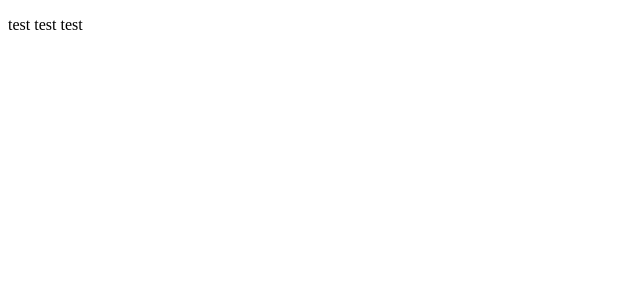
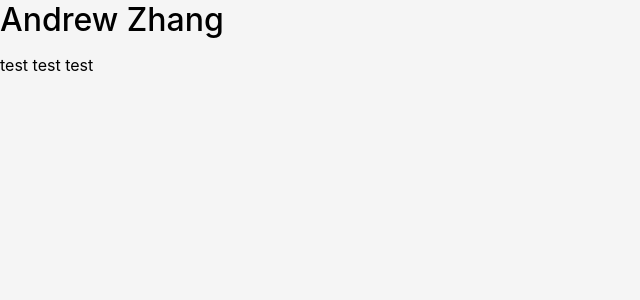
Before and after one commit to axz9582/website, a React (Create React App) app in the folder client/: page / in a window 1280 px wide. Shown: the top 300 px of the page, without its empty margins (0-640 px from the left). Built offline with nearby package versions, Linux system fonts and the light colour scheme.

Commit message:
update to include css stuff

```diff
--- a/client/src/App.css
+++ b/client/src/App.css
@@ -1,5 +1,6 @@
 .App {
-  text-align: center;
+  min-height: 100vh;
+  background-color: #f5f5f5;
 }
 
 .App-logo {
@@ -7,32 +8,32 @@
   pointer-events: none;
 }
 
-@media (prefers-reduced-motion: no-preference) {
-  .App-logo {
-    animation: App-logo-spin infinite 20s linear;
-  }
-}
-
-.App-header {
-  background-color: #282c34;
-  min-height: 100vh;
-  display: flex;
-  flex-direction: column;
-  align-items: center;
-  justify-content: center;
-  font-size: calc(10px + 2vmin);
-  color: white;
+.App-header h1 {
+  margin: 0;
+  font-size: 2rem;
+  font-weight: 500;
 }
 
 .App-link {
   color: #61dafb;
 }
 
-@keyframes App-logo-spin {
-  from {
-    transform: rotate(0deg);
+.App-main {
+  /* max-width: 1200px; */
+  margin: 0 auto;
+  /* padding: 2rem 1rem; */
+}
+
+@media (max-width: 768px) {
+  .App-header {
+    padding: 1rem;
   }
-  to {
-    transform: rotate(360deg);
+
+  .App-header h1 {
+    font-size: 1.5rem;
+  }
+
+  .App-main {
+    padding: 1rem;
   }
 }
--- a/client/src/App.tsx
+++ b/client/src/App.tsx
@@ -1,14 +1,18 @@
-// import './App.css';
+import './App.css';
 
 function App() {
   return (
     <div className="App">
       <header className="App-header">
-        {/* <img src={logo} className="App-logo" alt="logo" /> */}
+        <h1>
+          Andrew Zhang
+        </h1>
+      </header>
+      <main className="App-main">
         <p>
           test test test
         </p>
-      </header>
+      </main>
     </div>
   );
 }
--- a/client/src/index.tsx
+++ b/client/src/index.tsx
@@ -2,6 +2,7 @@ import React from 'react';
 import ReactDOM from 'react-dom/client';
 import App from './App';
 import reportWebVitals from './reportWebVitals';
+import './index.css'
 
 const root = ReactDOM.createRoot(
   document.getElementById('root') as HTMLElement
```
Also changed, not shown: client/public/index.html (+0 -23 lines), 1 other file (tests, documents, lock files or other folders).
